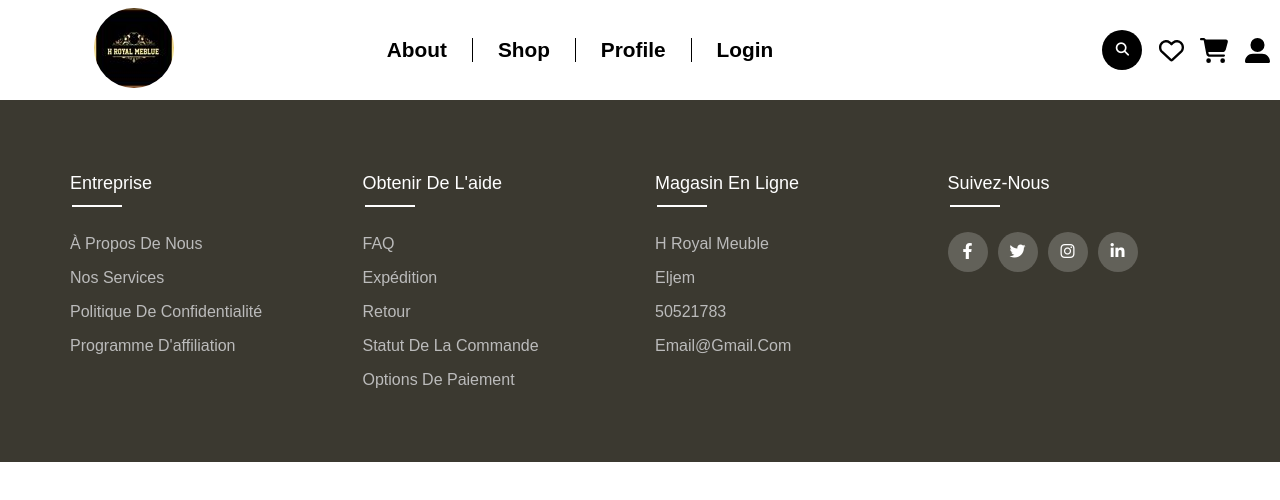
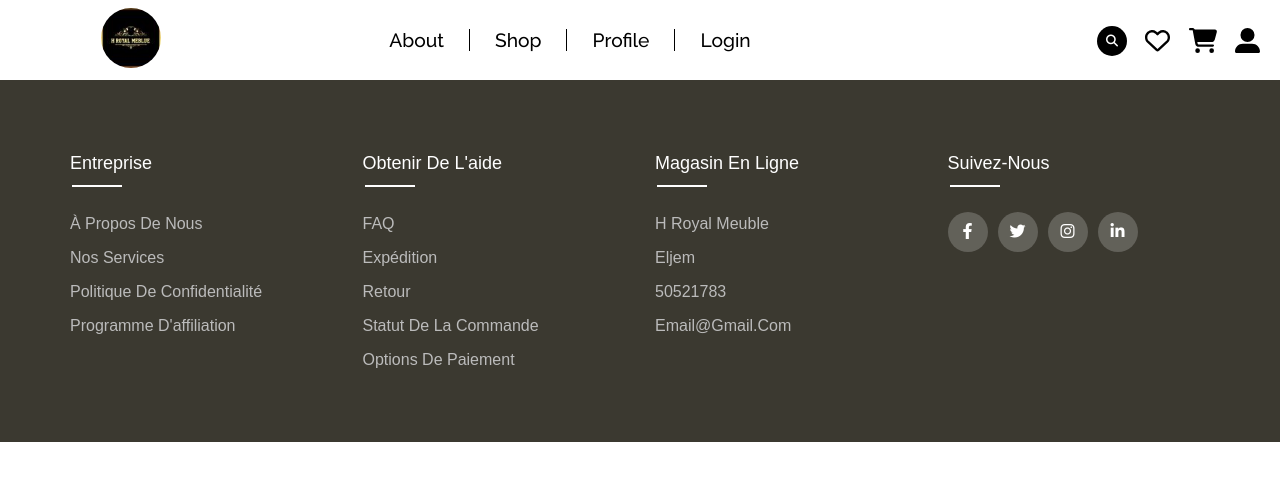
Before and after one commit to 20537145/my-project, a React (Create React App) app: page /cart in a window 1280 px wide. Shown: the top 500 px of the page. Built offline with nearby package versions, Linux system fonts and the light colour scheme.

Commit message:
changed alot

```diff
--- a/src/Pages/NavLayout.jsx
+++ b/src/Pages/NavLayout.jsx
@@ -1,8 +1,8 @@
-import React, { useState } from "react";
+import React, { useEffect, useState } from "react";
 import { Link, Outlet, useLocation } from "react-router-dom";
 import logo from "../imgs/logo.png";
 import { useDispatch, useSelector } from "react-redux";
-import { logout } from "../redux/userSlice";
+import { logout, setAuthStatus } from "../redux/userSlice";
 import { faHeart } from "@fortawesome/free-regular-svg-icons";
 import { FontAwesomeIcon } from "@fortawesome/react-fontawesome";
 import { faCartShopping, faUserLarge } from "@fortawesome/free-solid-svg-icons";
@@ -13,6 +13,15 @@ function NavLayout() {
   const [nav, setNav] = useState(false);
   const dispatch = useDispatch();
   const isAuth = useSelector((state) => state.auth.isAuth);
+  useEffect(() => {
+    const checkAuthStatus = () => {
+      const token = localStorage.getItem('token');
+      if (token) {
+        dispatch(setAuthStatus(true));
+      }
+    };
+    checkAuthStatus();
+  }, [dispatch]);
   let [clicked, setClicked] = useState(false);
   const logoutHandler = () => {
     dispatch(logout());
@@ -33,7 +42,12 @@ function NavLayout() {
   };
   window.addEventListener("scroll", changeBackground);
   const shouldApplyBackground = location.pathname === "/";
-
+const isHovered = ()=>{
+  setNav(true)
+}
+const isntHovered=()=>{
+  setNav(false)
+}
   return (
     <>
 
@@ -41,7 +55,8 @@ function NavLayout() {
           className={shouldApplyBackground ? "change-color" : ""}
           id={shouldApplyBackground ? "background" : ""}
         >
-          <nav className={nav ? "nav active" : "nav"}>
+          <nav  onMouseOver={isHovered}
+      onMouseOut={isntHovered} className={`${nav ? "nav active" : "nav"}`}>
             <div className="logo-container">
               <Link to="/">
                 <img src={logo} alt="" />
@@ -101,6 +116,7 @@ function NavLayout() {
             </div>
             </div>
           </nav>
+
       </header>
       <Outlet />
       <footer className="footer">
--- a/src/redux/userSlice.js
+++ b/src/redux/userSlice.js
@@ -12,7 +12,7 @@ export const registerUser = createAsyncThunk(
   "auth/register",
   async (newUser, { rejectedWithValue }) => {
     try {
-      const res = await axios.post("http://localhost:3000/register", newUser);
+      const res = await axios.post("https://h-royal-backned.onrender.com/register", newUser);
       return res.data
     }
     catch (error) {
@@ -22,7 +22,7 @@ export const registerUser = createAsyncThunk(
 );
 export const loginUser = createAsyncThunk("auth/login",async(check,{rejectedWithValue})=>{
   try {
-    const res = await axios.post("http://localhost:6010/login", check);
+    const res = await axios.post("https://h-royal-backned.onrender.com/login", check);
       return res.data
   } catch (error) {
     return rejectedWithValue(error.response.data.message)
@@ -56,6 +56,8 @@ const authSlice = createSlice({
       state.user=null;
       state.token=null;
       state.error = null
+    },setAuthStatus: (state, action) => {
+      state.isAuth = action.payload;
     }
   },
   extraReducers: (builder) => {
@@ -66,28 +68,28 @@ const authSlice = createSlice({
       state.token = action.payload.token
       state.error = null
     })
-    builder.addCase(registerUser.rejected, (state, action)=> {
+    .addCase(registerUser.rejected, (state, action)=> {
       localStorage.removeItem("token")
       state.isAuth = false;
       state.user = null;
       state.token = null;
       state.error = action.payload
       })
-      builder.addCase(loginUser.fulfilled,(state,action)=>{
+      .addCase(loginUser.fulfilled,(state,action)=>{
         localStorage.setItem('token',action.payload.token)
         state.isAuth = true
         state.token = action.payload.token
         state.user = action.payload.user
         state.error = null
       })
-      builder.addCase(loginUser.rejected,(state,action)=>{
+      .addCase(loginUser.rejected,(state,action)=>{
         state.error = action.payload
         localStorage.removeItem('token')
         state.isAuth = null
         state.user = null
         state.token = null
       })
-      builder.addCase(fetchAllUsers.fulfilled, (state,action)=> {
+      .addCase(fetchAllUsers.fulfilled, (state,action)=> {
         state.user = action.payload.user
         state.isAuth = true
         state.token = action.payload.token
@@ -97,5 +99,5 @@ const authSlice = createSlice({
 
   }
 });
-export const {logout}= authSlice.actions;
+export const {setAuthStatus,logout}= authSlice.actions;
 export default authSlice.reducer;
--- a/src/style/App.css
+++ b/src/style/App.css
@@ -24,7 +24,7 @@ hr{
   top: 0;
   border-bottom: #fff solid 1px;
   z-index: 1020;
-  height: 100px;
+  height: 80px;
 }
 
 .nav.active {
@@ -42,7 +42,7 @@ hr{
 color: #000 !important;
 }
 .logo-container img {
-  width: 80px;
+  width: 60px;
   border-radius: 50%;
 }
 
@@ -56,11 +56,12 @@ color: #000 !important;
   box-sizing: unset;
   color: #000;
 
-  width: 40px;
-  height: 40px;
+  width: 30px;
+  height: 30px;
   border-radius: 50%;
   border: 0;
   background: #fff;
+  font-size: 12px;
 }
 .search-btn.active {
   background-color: #000;
@@ -81,10 +82,10 @@ color: #000 !important;
 }
 
 #navbar li a {
-  font-family: Arial, sans-serif;
+  font-family: "raleway", sans-serif;
   text-decoration: none;
-  font-size: 1.3rem;
-  font-weight: 600;
+  font-size: 1.2rem;
+  font-weight: 500;
   color: #000;
   transition: 0.5s;
 }
@@ -125,7 +126,7 @@ color: #000 !important;
   height: 2px;
   background-color: #000;
   position: absolute;
-  bottom: -38px;
+  bottom: -29px;
   left: 0;
 }
 #navbar li:last-child {
@@ -142,7 +143,7 @@ color: #000 !important;
   height: 2px;
   background-color: #000;
   position: absolute;
-  bottom: -38px;
+  bottom: -29px;
   left: 0;
   transition: width 0.3s ease;
 }
@@ -892,3 +893,21 @@ form {
     width: 100%;
   }
 }
+.shop-container{
+display: flex;
+align-items: center;
+justify-content: center;
+}
+  .product-details {
+    text-align: center;
+}
+.product-details h2{
+  text-align: center;
+
+}
+.shop-container img{
+  width: 500px;
+  height: 500px;
+  margin-bottom: 40px;
+  padding-right: 40px;
+}
```
